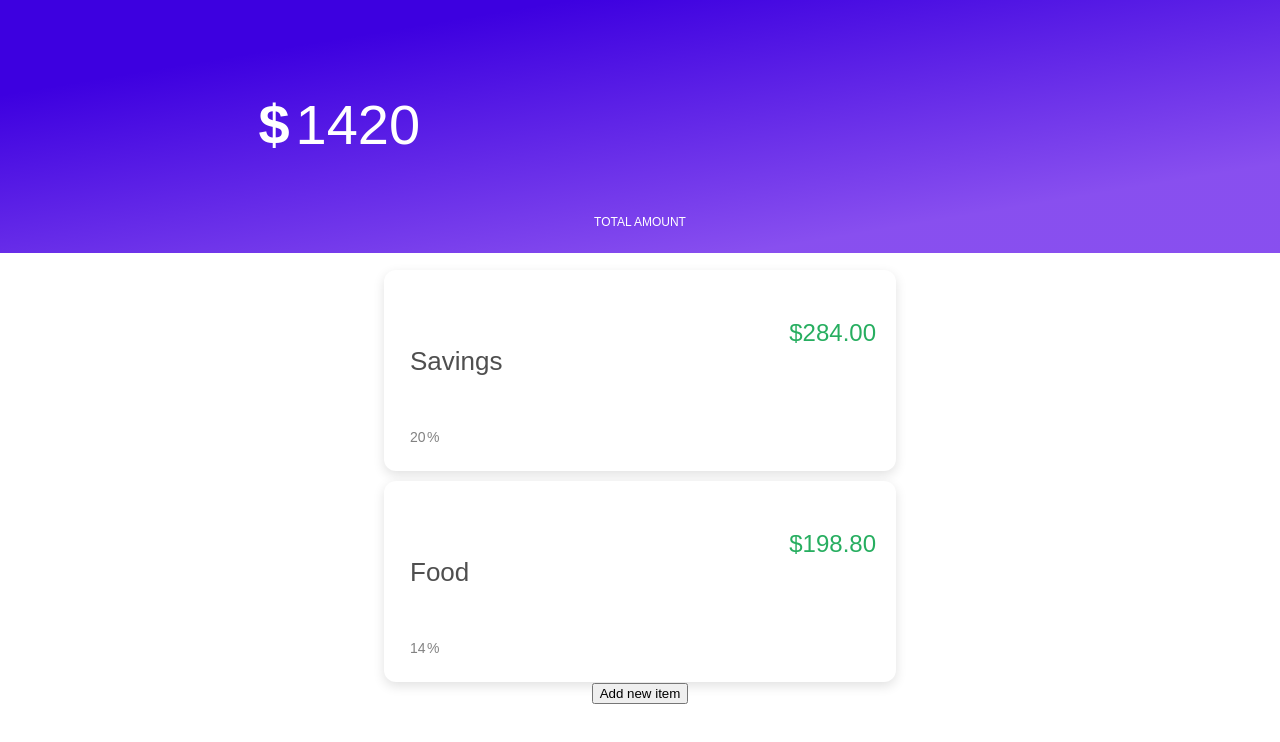
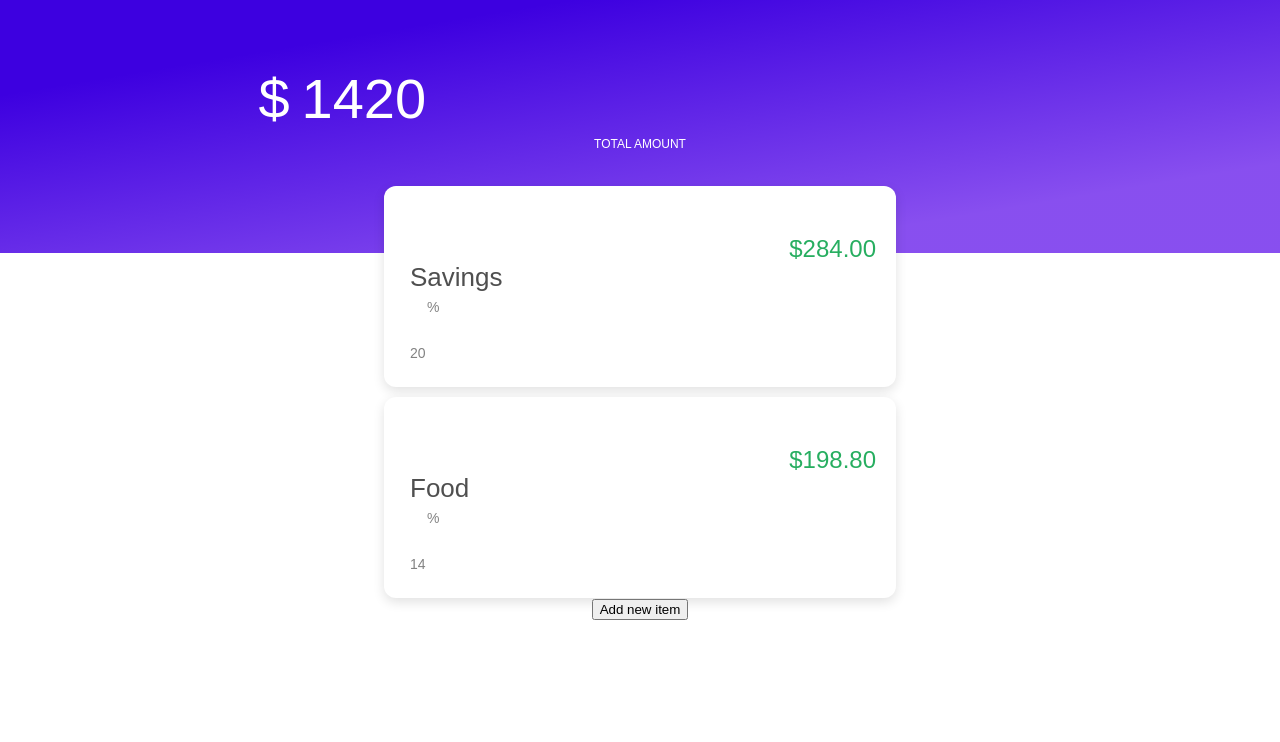
Before and after one commit to jacksonhvisuals/budget-calculator, a React (Create React App) app: page / in a window 1280 px wide. Shown: the top 742 px of the page. Built offline with nearby package versions, Linux system fonts and the light colour scheme.

Commit message:
:lipstick: adjust styling & fix classes & ids for some css selectors

```diff
--- a/package.json
+++ b/package.json
@@ -3,6 +3,7 @@
   "version": "0.1.0",
   "private": true,
   "dependencies": {
+    "clipboard": "^2.0.1",
     "react": "^16.4.0",
     "react-dom": "^16.4.0",
     "react-scripts": "1.1.4"
--- a/src/components/AppLayout/AppLayout.js
+++ b/src/components/AppLayout/AppLayout.js
@@ -31,7 +31,7 @@ class AppLayout extends Component {
         this.itemChangeHandler = this.itemChangeHandler.bind(this);
         this.selectItem = this.selectItem.bind(this);
         this.addNewItem = this.addNewItem.bind(this);
-
+        this.copyTotal = this.copyTotal.bind(this);
         currentBudgetCollection = this.state.budgetItemCollection;
 
         this.calculateAmounts();
@@ -86,12 +86,15 @@ class AppLayout extends Component {
           this.setState({budgetItemCollection: currentBudgetCollection});
     }
 
+    copyTotal(item) {
+    }
+
     render() {
         return(
             <div>
                 <div id="background-color-header"></div>
                 <BudgetInput budgetConfirmHandler={this.setBudgetTotal} currentTotal={this.state.total}/>
-                <BudgetItemContainer budgetItemCollection={this.state.budgetItemCollection} calculate={this.calculateAmounts} itemChangeHandler={this.itemChangeHandler}/>
+                <BudgetItemContainer budgetItemCollection={this.state.budgetItemCollection} copyTotal={this.copyTotal} calculate={this.calculateAmounts} itemChangeHandler={this.itemChangeHandler}/>
                 <button onClick={this.addNewItem}>Add new item</button>
             </div>
         );
--- a/src/components/BudgetInput/BudgetInput.css
+++ b/src/components/BudgetInput/BudgetInput.css
@@ -10,21 +10,27 @@ input {
 }
 
 .headerContainer {
-    margin-left: auto;
-    margin-right: auto;
-    text-align: center;
-    width:auto;
-    text-align: center;
+    display: block;
+    width:900px;
+    margin: auto;
+    text-align:center;
+
 }
 
-.input-icon {
-    width: auto;
+#input-icon {
     padding: 6px;
     border: none;
     font-size: 56px;
     margin-top: 40px;
     color: #fff;
-    text-align: center;
+    display:inline-block;
+
+}
+
+.input-icon > div {
+    display: inline-block;
+}
+#budgetInputForm {
 }
 
 input:focus {
--- a/src/components/BudgetInput/BudgetInput.js
+++ b/src/components/BudgetInput/BudgetInput.js
@@ -26,8 +26,8 @@ class BudgetInput extends Component {
         return(
             <div>
                 <div className="headerContainer">
-                    <div class="input-icon">
-                        <b>$</b>
+                    <div class="text-center">
+                        <div id="input-icon">$</div>
                         <input
                             type="number"
                             id="budgetInputForm"
@@ -35,10 +35,9 @@ class BudgetInput extends Component {
                             value={this.state.inputValue}
                             onChange={this.updateInputValue}
                             onBlur={this.updateStateValue} />
-                            <div class="input-icon">
-                    </div>
+                </div>
                 <div id="inputsubtext">TOTAL AMOUNT</div>
-                </div>
+
                 </div>
                 </div>
         );
--- a/src/components/BudgetItemContainer/BudgetItemContainer.js
+++ b/src/components/BudgetItemContainer/BudgetItemContainer.js
@@ -11,7 +11,7 @@ export default class BudgetItemContainer extends Component {
             {
               this.props.budgetItemCollection.map((item) => {
                 return(
-                  <ItemInput key={item.id} itemId={item.id} itemName={item.name} itemPercent={item.percent} calculate={this.props.calculate} itemTotal={item.total} itemChangeHandler={this.props.itemChangeHandler}/>
+                  <ItemInput key={item.id} itemId={item.id} itemName={item.name} itemPercent={item.percent} calculate={this.props.calculate} itemTotal={item.total} itemClickHandler={this.props.copyTotal} itemChangeHandler={this.props.itemChangeHandler}/>
                 )
               })
             }
--- a/src/components/ItemInput/ItemInput.css
+++ b/src/components/ItemInput/ItemInput.css
@@ -1,4 +1,4 @@
-#itemTitle {
+.itemTitle {
     display: block;
     font-style: normal;
     font-weight: 500;
@@ -29,14 +29,16 @@
     color: #828282;
 }
 
-#itemTotal {
+.itemTotal {
     font-style: normal;
     font-weight: 500;
     line-height: normal;
     font-size: 24px;
     color: #27AE60;
+    margin-top: 30px;
 }
-#item-card {
+
+.item-card {
     background-color: #fff;
     border-radius: 12px;
     box-shadow: 0px 4px 12px rgba(0, 0, 0, 0.12);
@@ -44,7 +46,7 @@
     padding: 20px;
 
 }
-#item-card::after {
+.item-card::after {
     clear: both;
     display: block;
     height: 0;
--- a/src/components/ItemInput/ItemInput.js
+++ b/src/components/ItemInput/ItemInput.js
@@ -30,16 +30,18 @@ class ItemInput extends Component {
         this.setState({itemPercentage: parseInt(evt.target.value, 10)});
     }
 
+
+
     render() {
         return(
             <div>
-                <div id="item-card">
+                <div className="item-card">
                     <div className="left-half">
-                        <input type="text" id="itemTitle" placeholder={this.state.itemName} value={this.state.itemName} onChange={this.updateName} />
-                        <div className="itemPercentage"><input type="number" id="itemPercentage" placeholder={this.state.itemPercentage} value={this.state.itemPercentage} onChange={this.updatePercentage} onBlur={this.updatePercentageBlur} />%</div>
+                        <input type="text" className="itemTitle" placeholder={this.state.itemName} value={this.state.itemName} onChange={this.updateName} />
+                        <div className="itemPercentage"><input type="number" className="itemPercentage" placeholder={this.state.itemPercentage} value={this.state.itemPercentage} onChange={this.updatePercentage} onBlur={this.updatePercentageBlur} />%</div>
                     </div>
                     <div className="right-half">
-                        <span  id="itemTotal">${this.props.itemTotal}</span>
+                        <span id={"itemTotal" + this.props.itemId} className="itemTotal" onClick={this.props.itemClickHandler(this.props.itemId)}>${this.props.itemTotal}</span>
                     </div>
                 </div>
             </div>
```
Also changed, not shown: 1 other file (tests, documents, lock files or other folders).
